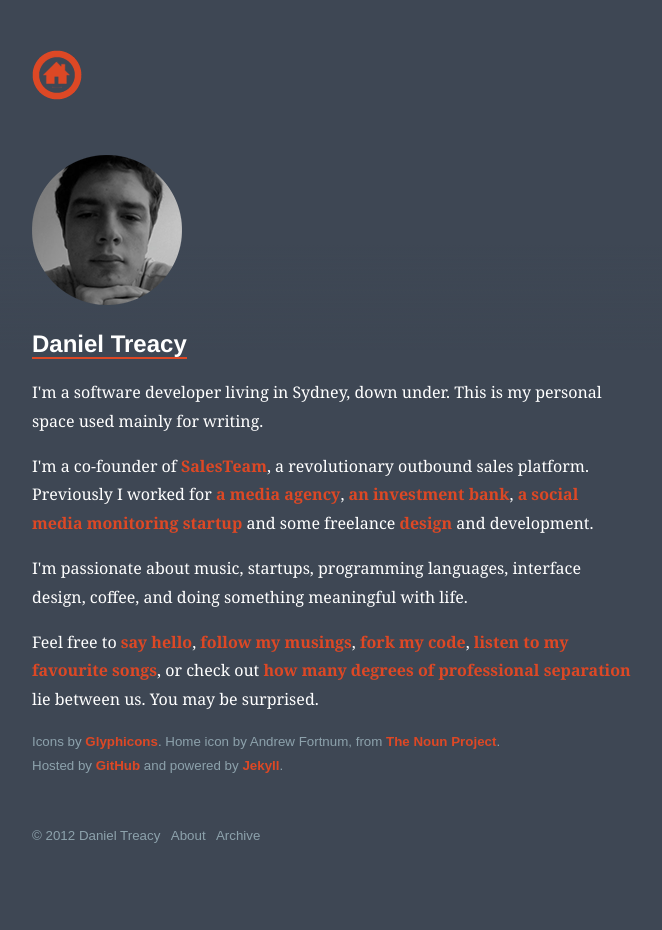
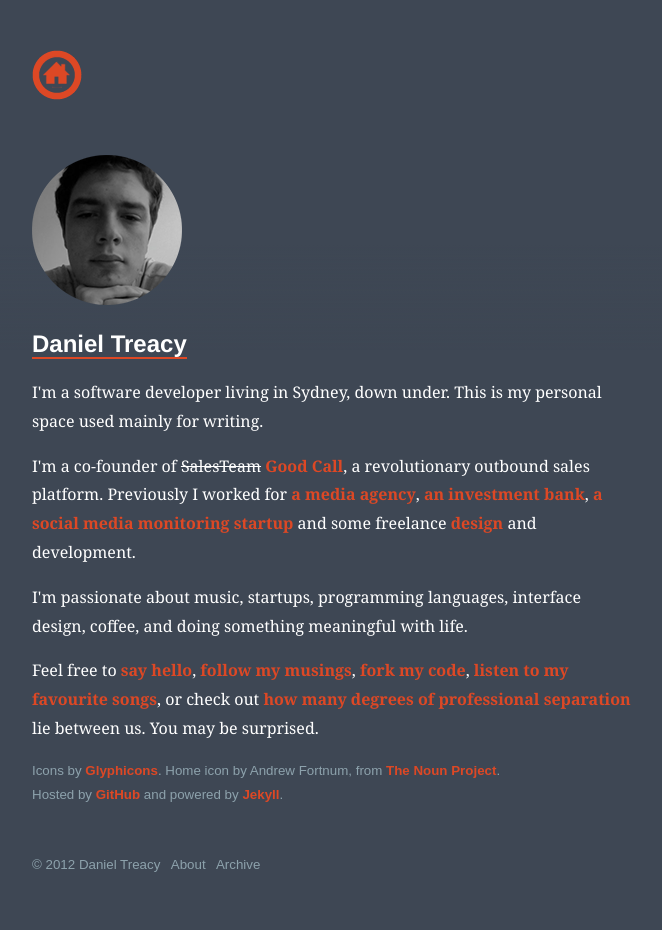
Before and after one commit to danieltreacy/danieltreacy.github.com, a Jekyll site: the page built from about.html, in a window 1280 px wide. Shown: the whole page, without its empty margins (308-970 px from the left). Built offline with Jekyll 4.4.1, drawn with Linux system fonts in a browser that asks for light colours; comment, search, counter and statistics services are not loaded; before the commit the page ends 901 px from its top, so only the background shows below that.

Commit message:
Rename SalesTeam to Good Call in bio

```diff
--- a/about.html
+++ b/about.html
@@ -7,7 +7,7 @@
 <h2><a href="/about.html">Daniel Treacy</a></h2>
 <p>I'm a software developer living in Sydney, down under. This is my personal space used mainly for writing.</p>
 
-<p>I'm a co-founder of <a href="http://www.salesteam.co">SalesTeam</a>, a revolutionary outbound sales platform. Previously I worked for <a href="http://maxusglobal.com/">a media agency</a>, <a href="http://www.mlc.com.au">an investment bank</a>, <a href="http://buzznumbers.com.au">a social media monitoring startup</a> and some freelance <a href="http://www.transformdesign.com.au">design</a> and development.</p>
+<p>I'm a co-founder of <del>SalesTeam</del> <a href="http://goodcall.io">Good Call</a>, a revolutionary outbound sales platform. Previously I worked for <a href="http://maxusglobal.com/">a media agency</a>, <a href="http://www.mlc.com.au">an investment bank</a>, <a href="http://buzznumbers.com.au">a social media monitoring startup</a> and some freelance <a href="http://www.transformdesign.com.au">design</a> and development.</p>
 
 <p>I'm passionate about music, startups, programming languages, interface design, coffee, and doing something meaningful with life.</p>
 
```
